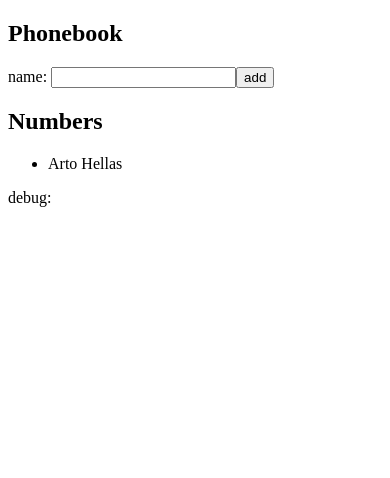
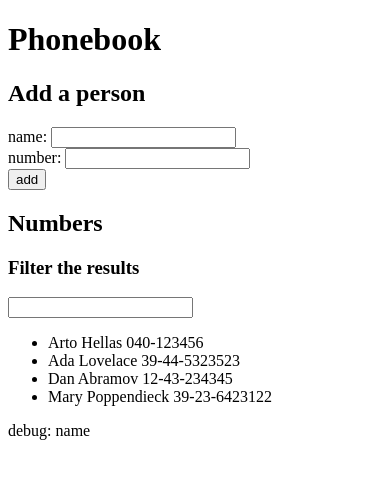
Before and after one commit to oskarimattila/fullstackopen2022, a React (Create React App) app in the folder osa2/phonebook/: page / in a window 390 px wide. Shown: the top 478 px of the page. Built offline with nearby package versions, Linux system fonts and the light colour scheme.

Commit message:
phonebook done

```diff
--- a/osa2/phonebook/src/App.js
+++ b/osa2/phonebook/src/App.js
@@ -2,41 +2,64 @@ import { useState } from 'react'
 import Person from './Person'
 const App = () => {
   const [persons, setPersons] = useState([
-    { name: 'Arto Hellas', id: 1 }
+      { name: 'Arto Hellas', number: '040-123456', id: 1 },
+      { name: 'Ada Lovelace', number: '39-44-5323523', id: 2 },
+      { name: 'Dan Abramov', number: '12-43-234345', id: 3 },
+      { name: 'Mary Poppendieck', number: '39-23-6423122', id: 4 }
   ])
   const [newName, setNewName] = useState('')
+  const [newNumber, setNewNumber] = useState('')
+  const [newFilter, setNewFilter] = useState('')
 
-  const handleChange = (event) => {
+  const handleNameChange = (event) => {
     console.log(event.target.value)
     setNewName(event.target.value)
   }
-
+  const handleNumberChange = (event) => {
+    setNewNumber(event.target.value)
+  }
+  const handleFilter = (event => {
+    setNewFilter(event.target.value)
+  })
+  // const filterPersons = (event) => {
+  //   event.preventDefault()
+  //   persons.filter( i => i.includes(newFilter))
+  // }
   const addPerson = (event) => {
     event.preventDefault()
-    const person = {
-      name: newName,
-      id: persons.length + 1
+    if (!persons.map(person => person.name).includes(newName)) {
+      const person = {
+        name: newName,
+        number: newNumber,
+        id: persons.length + 1
+      }
+      setPersons(persons.concat(person))
+      setNewName('')
+      setNewNumber('')
     }
-    setPersons(persons.concat(person))
-    setNewName("")
+    else window.alert(`${newName} is already added to phonebook`)
   }
 
   return (
     <div>
-      <h2>Phonebook</h2>
+      <h1>Phonebook</h1>
+      <h2>Add a person</h2>
       <form onSubmit={addPerson}>
-        name: <input value={newName} onChange={handleChange}/>
-        <button type="submit">add</button>
+        <div>name: <input value={newName} onChange={handleNameChange}/></div>
+        <div>number: <input value={newNumber} onChange={handleNumberChange}/></div>
+        <div><button type="submit">add</button></div>
       </form>
       <h2>Numbers</h2>
+      <h3>Filter the results</h3>
+      <form>
+        <div><input value={newFilter} onChange={handleFilter}/></div>
+      </form>
       <ul>
-        {persons.map( person =>
-          <Person key={person.id} name={person.name} />
+        {persons.filter(person => (person.name.toLowerCase()).includes(newFilter)).map( person =>
+          <Person key={person.id} name={person.name} number={person.number} />
           )}
       </ul>
-
-
-      <div>debug: {newName}</div>
+      debug: name {newFilter}
     </div>
 
   )
--- a/osa2/phonebook/src/Person.js
+++ b/osa2/phonebook/src/Person.js
@@ -1,6 +1,6 @@
-const Person = ({name}) => {
+const Person = ({name, number}) => {
     return (
-        <li>{name}</li>
+        <li>{name} {number}</li>
     )
 }
 export default Person
```
